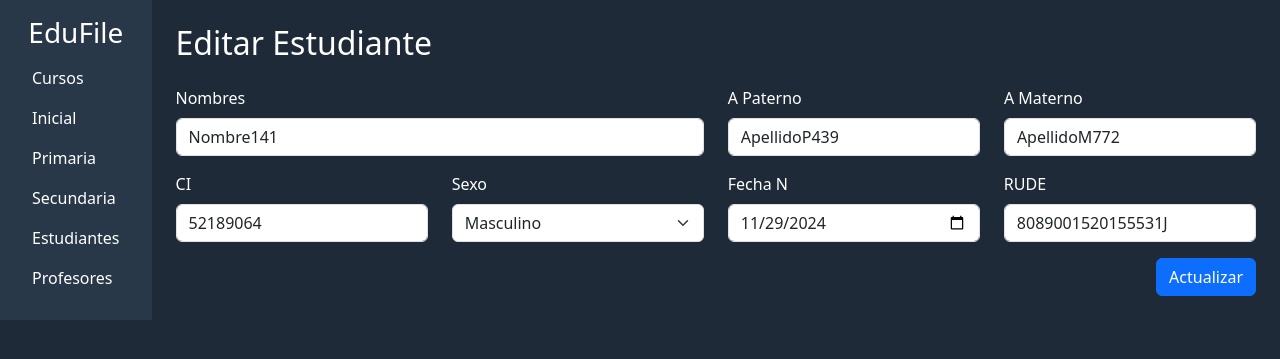
After one commit to jimiseven/edufile1, a PHP site: page /editarEstudiante.php?student_id=8089001520155531J&grade=1&parallel=A in a window 1280 px wide. The commit adds this page. Shown: the top 359 px of the page. Run offline with PHP 8.4, Linux system fonts and the light colour scheme; data comes from the database, SQL or seed files in the repository.

Commit message:
guardarNuevoEst y editarEst

```diff
--- /dev/null
+++ b/editarEstudiante.php
@@ -0,0 +1,106 @@
+<?php
+// Incluir conexión a la base de datos
+include 'conexion.php';
+
+// Verificar si se recibió el ID del estudiante
+if (!isset($_GET['student_id']) || !isset($_GET['grade']) || !isset($_GET['parallel'])) {
+    header("Location: vistaGenCurso.php?error=No se especificó un estudiante o curso");
+    exit;
+}
+
+$student_id = $_GET['student_id'];
+$grade = $_GET['grade'];
+$parallel = $_GET['parallel'];
+
+// Obtener datos del estudiante
+$query = "SELECT * FROM students WHERE rude_number = ? LIMIT 1";
+$stmt = $conn->prepare($query);
+$stmt->bind_param("s", $student_id);
+$stmt->execute();
+$result = $stmt->get_result();
+
+if ($result->num_rows === 0) {
+    header("Location: vistaGenCurso.php?error=El estudiante no existe");
+    exit;
+}
+
+$student = $result->fetch_assoc();
+?>
+<!DOCTYPE html>
+<html lang="en">
+<head>
+    <meta charset="UTF-8">
+    <meta name="viewport" content="width=device-width, initial-scale=1.0">
+    <title>Editar Estudiante</title>
+    <!-- Bootstrap CSS -->
+    <link rel="stylesheet" href="css/bootstrap.min.css">
+    <link rel="stylesheet" href="css/styles.css">
+</head>
+<body style="background-color: #1E2A38; color: #ffffff;">
+    <div class="d-flex">
+        <!-- Sidebar -->
+        <div class="sidebar p-3" style="background-color: #283848; color: #ffffff;">
+            <h3 class="text-center">EduFile</h3>
+            <nav class="nav flex-column">
+                <a href="#" class="nav-link text-white">Cursos</a>
+                <a href="inicialCursos.php" class="nav-link text-white">Inicial</a>
+                <a href="primariaCursos.php" class="nav-link text-white">Primaria</a>
+                <a href="secundariaCursos.php" class="nav-link text-white">Secundaria</a>
+                <a href="#" class="nav-link text-white">Estudiantes</a>
+                <a href="#" class="nav-link text-white">Profesores</a>
+            </nav>
+        </div>
+
+        <!-- Main Content -->
+        <div class="main-content flex-grow-1 p-4">
+            <h2 class="mb-4">Editar Estudiante</h2>
+            <form action="actualizarEstudiante.php" method="POST">
+                <input type="hidden" name="original_rude" value="<?php echo htmlspecialchars($student['rude_number']); ?>">
+                <input type="hidden" name="grade" value="<?php echo htmlspecialchars($grade); ?>">
+                <input type="hidden" name="parallel" value="<?php echo htmlspecialchars($parallel); ?>">
+                <div class="row mb-3">
+                    <div class="col-md-6">
+                        <label for="first_name" class="form-label">Nombres</label>
+                        <input type="text" class="form-control" id="first_name" name="first_name" value="<?php echo htmlspecialchars($student['first_name']); ?>" required>
+                    </div>
+                    <div class="col-md-3">
+                        <label for="last_name_father" class="form-label">A Paterno</label>
+                        <input type="text" class="form-control" id="last_name_father" name="last_name_father" value="<?php echo htmlspecialchars($student['last_name_father']); ?>">
+                    </div>
+                    <div class="col-md-3">
+                        <label for="last_name_mother" class="form-label">A Materno</label>
+                        <input type="text" class="form-control" id="last_name_mother" name="last_name_mother" value="<?php echo htmlspecialchars($student['last_name_mother']); ?>">
+                    </div>
+                </div>
+                <div class="row mb-3">
+                    <div class="col-md-3">
+                        <label for="identity_card" class="form-label">CI</label>
+                        <input type="text" class="form-control" id="identity_card" name="identity_card" value="<?php echo htmlspecialchars($student['identity_card']); ?>">
+                    </div>
+                    <div class="col-md-3">
+                        <label for="gender" class="form-label">Sexo</label>
+                        <select class="form-select" id="gender" name="gender" required>
+                            <option value="M" <?php echo $student['gender'] === 'M' ? 'selected' : ''; ?>>Masculino</option>
+                            <option value="F" <?php echo $student['gender'] === 'F' ? 'selected' : ''; ?>>Femenino</option>
+                        </select>
+                    </div>
+                    <div class="col-md-3">
+                        <label for="birth_date" class="form-label">Fecha N</label>
+                        <input type="date" class="form-control" id="birth_date" name="birth_date" value="<?php echo htmlspecialchars($student['birth_date']); ?>">
+                    </div>
+                    <div class="col-md-3">
+                        <label for="rude_number" class="form-label">RUDE</label>
+                        <input type="text" class="form-control" id="rude_number" name="rude_number" value="<?php echo htmlspecialchars($student['rude_number']); ?>" required>
+                    </div>
+                </div>
+                <div class="text-end">
+                    <button type="submit" class="btn btn-primary">Actualizar</button>
+                </div>
+            </form>
+        </div>
+    </div>
+
+    <!-- Bootstrap JS -->
+    <script src="js/bootstrap.bundle.min.js"></script>
+</body>
+</html>
```
Also changed, not shown: actualizarEstudiante.php (added, +53 -0 lines), guardarEstudiante.php (added, +72 -0 lines), nuevoEstudiante.php (added, +78 -0 lines), vistaGenCurso.php (+9 -9 lines).
